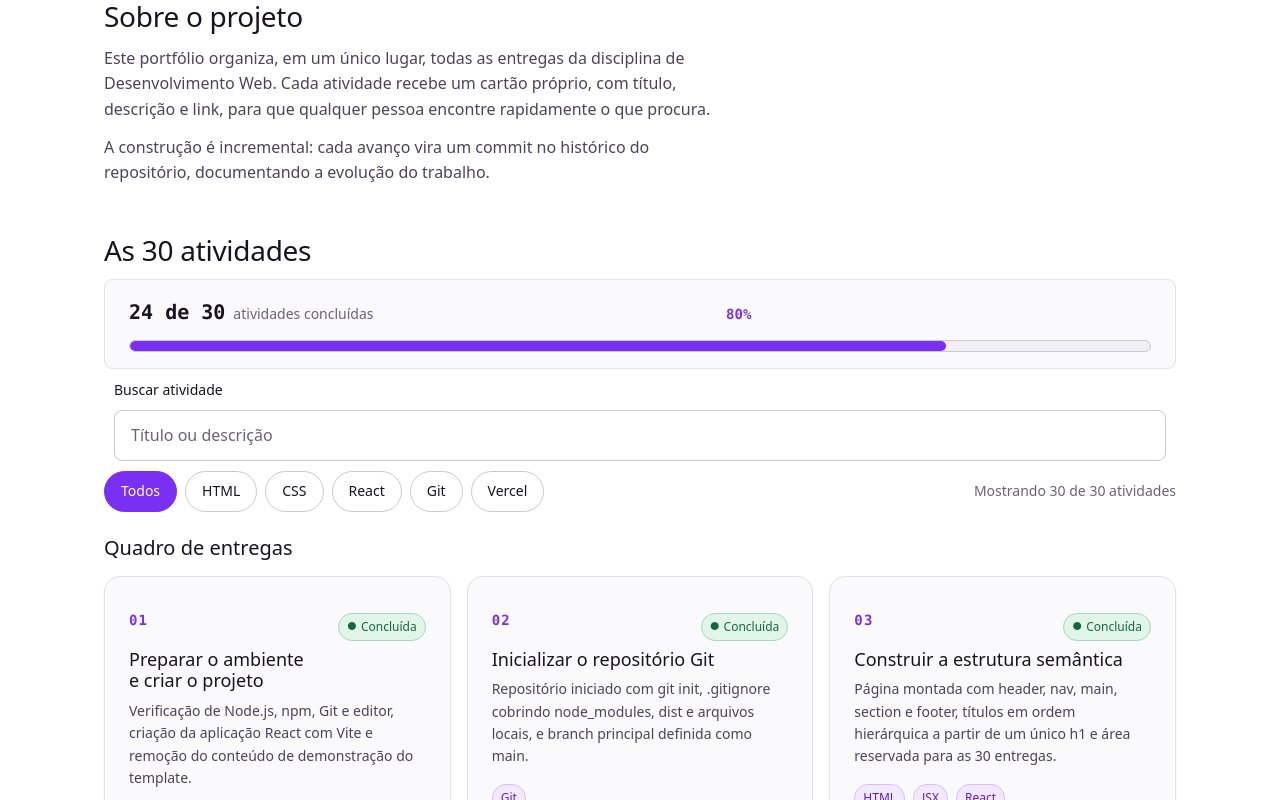
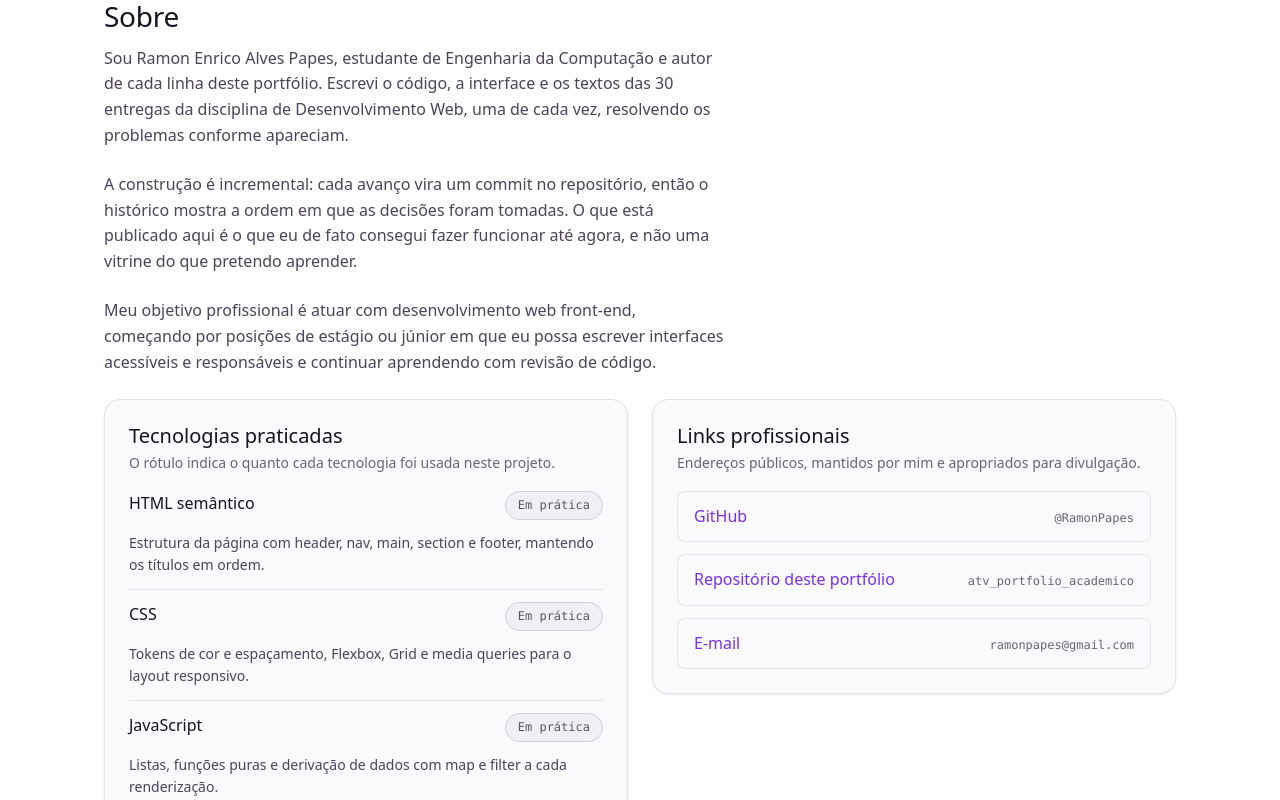
Before and after one commit to RamonPapes/atv_portfolio_academico, a React (Vite) app: page / in a window 1280 px wide. Shown: the part 580-1380 px from the top of the page. Built offline with nearby package versions, Linux system fonts and the light colour scheme.

Commit message:
Adiciona Componente e Seção sobre

```diff
--- a/src/App.jsx
+++ b/src/App.jsx
@@ -7,6 +7,7 @@ import FormularioContato from './components/FormularioContato.jsx'
 import ModalAtividade from './components/ModalAtividade.jsx'
 import ProgressoAtividades from './components/ProgressoAtividades.jsx'
 import Rodape from './components/Rodape.jsx'
+import Sobre from './components/Sobre.jsx'
 import { useTema } from './hooks/useTema.js'
 import {
   atividades,
@@ -126,19 +127,10 @@ function App() {
           </div>
         </section>
 
-        <section id="sobre" aria-labelledby="titulo-sobre">
-          <h2 id="titulo-sobre">Sobre o projeto</h2>
-          <p>
-            Este portfólio organiza, em um único lugar, todas as entregas da
-            disciplina de Desenvolvimento Web. Cada atividade recebe um cartão
-            próprio, com título, descrição e link, para que qualquer pessoa
-            encontre rapidamente o que procura.
-          </p>
-          <p>
-            A construção é incremental: cada avanço vira um commit no histórico
-            do repositório, documentando a evolução do trabalho.
-          </p>
-        </section>
+        <Sobre
+          autor="Ramon Enrico Alves Papes"
+          curso="Engenharia da Computação"
+        />
 
         <section id="atividades" aria-labelledby="titulo-atividades">
           <h2 id="titulo-atividades">As 30 atividades</h2>
--- /dev/null
+++ b/src/components/Sobre.css
@@ -0,0 +1,134 @@
+.sobre__texto {
+  display: flex;
+  flex-direction: column;
+  gap: var(--espaco-3);
+}
+
+.sobre__blocos {
+  display: grid;
+  grid-template-columns: repeat(auto-fit, minmax(min(18rem, 100%), 1fr));
+  align-items: start;
+  gap: var(--espaco-5);
+  margin-top: var(--espaco-5);
+}
+
+.sobre__bloco {
+  min-width: 0;
+  padding: var(--espaco-5);
+  border: 1px solid var(--cor-borda);
+  border-radius: var(--raio-lg);
+  background: var(--cor-superficie);
+  box-shadow: var(--sombra-sm);
+}
+
+.sobre__subtitulo {
+  margin-bottom: var(--espaco-1);
+}
+
+.sobre__nota {
+  max-width: none;
+  font-size: var(--texto-sm);
+  color: var(--cor-texto-suave);
+}
+
+/* ---- Tecnologias ---------------------------------------------------------- */
+.sobre__tecnologias {
+  display: flex;
+  flex-direction: column;
+  gap: var(--espaco-3);
+  margin: var(--espaco-4) 0 0;
+  padding: 0;
+  list-style: none;
+}
+
+.sobre__tecnologia {
+  padding-top: var(--espaco-3);
+  border-top: 1px solid var(--cor-borda);
+}
+
+.sobre__tecnologia:first-child {
+  padding-top: 0;
+  border-top: 0;
+}
+
+.sobre__tecnologia-topo {
+  display: flex;
+  flex-wrap: wrap;
+  justify-content: space-between;
+  align-items: baseline;
+  gap: var(--espaco-2);
+  max-width: none;
+}
+
+.sobre__tecnologia-nome {
+  font-weight: var(--peso-medio);
+  color: var(--cor-texto-forte);
+}
+
+.sobre__nivel {
+  padding: var(--espaco-1) var(--espaco-3);
+  border: 1px solid var(--cor-neutro-borda);
+  border-radius: var(--raio-completo);
+  background: var(--cor-neutro-suave);
+  font-family: var(--fonte-mono);
+  font-size: var(--texto-xs);
+  color: var(--cor-neutro);
+  white-space: nowrap;
+}
+
+.sobre__tecnologia-detalhe {
+  max-width: none;
+  margin-top: var(--espaco-1);
+  overflow-wrap: anywhere;
+  font-size: var(--texto-sm);
+  color: var(--cor-texto);
+}
+
+/* ---- Links ---------------------------------------------------------------- */
+.sobre__links {
+  display: flex;
+  flex-direction: column;
+  gap: var(--espaco-3);
+  margin: var(--espaco-4) 0 0;
+  padding: 0;
+  list-style: none;
+}
+
+.sobre__link {
+  display: flex;
+  flex-wrap: wrap;
+  justify-content: space-between;
+  align-items: baseline;
+  gap: var(--espaco-1) var(--espaco-3);
+  padding: var(--espaco-3) var(--espaco-4);
+  border: 1px solid var(--cor-borda);
+  border-radius: var(--raio-md);
+  text-decoration: none;
+  transition:
+    border-color var(--transicao),
+    background var(--transicao);
+}
+
+.sobre__link:hover,
+.sobre__link:focus-visible {
+  border-color: var(--cor-marca-borda);
+  background: var(--cor-marca-suave);
+}
+
+.sobre__link-rotulo {
+  font-weight: var(--peso-medio);
+}
+
+.sobre__link-detalhe {
+  overflow-wrap: anywhere;
+  font-family: var(--fonte-mono);
+  font-size: var(--texto-xs);
+  color: var(--cor-texto-suave);
+}
+
+@media (max-width: 30rem) {
+  .sobre__bloco {
+    padding: var(--espaco-4);
+    border-radius: var(--raio-md);
+  }
+}
--- /dev/null
+++ b/src/components/Sobre.jsx
@@ -0,0 +1,156 @@
+import { REPOSITORIO } from '../data/atividades.js'
+import './Sobre.css'
+
+/**
+ * As tecnologias trazem o estágio real de uso dentro do portfólio, para que a
+ * seção descreva prática e não domínio.
+ */
+const TECNOLOGIAS = [
+  {
+    nome: 'HTML semântico',
+    nivel: 'Em prática',
+    detalhe:
+      'Estrutura da página com header, nav, main, section e footer, mantendo os títulos em ordem.',
+  },
+  {
+    nome: 'CSS',
+    nivel: 'Em prática',
+    detalhe:
+      'Tokens de cor e espaçamento, Flexbox, Grid e media queries para o layout responsivo.',
+  },
+  {
+    nome: 'JavaScript',
+    nivel: 'Em prática',
+    detalhe:
+      'Listas, funções puras e derivação de dados com map e filter a cada renderização.',
+  },
+  {
+    nome: 'React',
+    nivel: 'Em estudo',
+    detalhe:
+      'Componentes, props, useState e useEffect no que cada entrega exigiu até aqui.',
+  },
+  {
+    nome: 'Acessibilidade',
+    nivel: 'Em estudo',
+    detalhe:
+      'Foco visível, rótulos associados e uso por teclado, ainda com apoio de listas de verificação.',
+  },
+  {
+    nome: 'Git e GitHub',
+    nivel: 'Em prática',
+    detalhe:
+      'Commits pequenos e descritivos na branch main, com o histórico aberto para consulta.',
+  },
+  {
+    nome: 'Vite',
+    nivel: 'Primeiros passos',
+    detalhe:
+      'Servidor de desenvolvimento e build de produção, sem configuração além do padrão.',
+  },
+  {
+    nome: 'Vercel',
+    nivel: 'Primeiros passos',
+    detalhe: 'Publicação prevista para a última atividade do portfólio.',
+  },
+]
+
+/** Só entram aqui endereços públicos, que já podem ser divulgados. */
+const LINKS = [
+  {
+    href: 'https://github.com/RamonPapes',
+    rotulo: 'GitHub',
+    detalhe: '@RamonPapes',
+  },
+  {
+    href: REPOSITORIO,
+    rotulo: 'Repositório deste portfólio',
+    detalhe: 'atv_portfolio_academico',
+  },
+  {
+    href: 'mailto:ramonpapes@gmail.com',
+    rotulo: 'E-mail',
+    detalhe: 'ramonpapes@gmail.com',
+  },
+]
+
+/**
+ * @param {string} autor
+ * @param {string} curso
+ */
+function Sobre({ autor, curso }) {
+  return (
+    <section id="sobre" className="sobre" aria-labelledby="titulo-sobre">
+      <h2 id="titulo-sobre">Sobre</h2>
+
+      <div className="sobre__texto">
+        <p>
+          Sou {autor}, estudante de {curso} e autor de cada linha deste
+          portfólio. Escrevi o código, a interface e os textos das 30 entregas
+          da disciplina de Desenvolvimento Web, uma de cada vez, resolvendo os
+          problemas conforme apareciam.
+        </p>
+        <p>
+          A construção é incremental: cada avanço vira um commit no repositório,
+          então o histórico mostra a ordem em que as decisões foram tomadas. O
+          que está publicado aqui é o que eu de fato consegui fazer funcionar
+          até agora, e não uma vitrine do que pretendo aprender.
+        </p>
+        <p>
+          Meu objetivo profissional é atuar com desenvolvimento web front-end,
+          começando por posições de estágio ou júnior em que eu possa escrever
+          interfaces acessíveis e responsáveis e continuar aprendendo com
+          revisão de código.
+        </p>
+      </div>
+
+      <div className="sobre__blocos">
+        <div className="sobre__bloco">
+          <h3 className="sobre__subtitulo" id="sobre-tecnologias">
+            Tecnologias praticadas
+          </h3>
+          <p className="sobre__nota">
+            O rótulo indica o quanto cada tecnologia foi usada neste projeto.
+          </p>
+
+          <ul className="sobre__tecnologias" aria-labelledby="sobre-tecnologias">
+            {TECNOLOGIAS.map(({ nome, nivel, detalhe }) => (
+              <li className="sobre__tecnologia" key={nome}>
+                <p className="sobre__tecnologia-topo">
+                  <strong className="sobre__tecnologia-nome">{nome}</strong>
+                  <span className="sobre__nivel">
+                    <span className="sr-only">Nível de prática: </span>
+                    {nivel}
+                  </span>
+                </p>
+                <p className="sobre__tecnologia-detalhe">{detalhe}</p>
+              </li>
+            ))}
+          </ul>
+        </div>
+
+        <div className="sobre__bloco">
+          <h3 className="sobre__subtitulo" id="sobre-links">
+            Links profissionais
+          </h3>
+          <p className="sobre__nota">
+            Endereços públicos, mantidos por mim e apropriados para divulgação.
+          </p>
+
+          <ul className="sobre__links" aria-labelledby="sobre-links">
+            {LINKS.map(({ href, rotulo, detalhe }) => (
+              <li key={href}>
+                <a className="sobre__link" href={href} rel="noreferrer">
+                  <span className="sobre__link-rotulo">{rotulo}</span>
+                  <span className="sobre__link-detalhe">{detalhe}</span>
+                </a>
+              </li>
+            ))}
+          </ul>
+        </div>
+      </div>
+    </section>
+  )
+}
+
+export default Sobre
--- a/src/data/atividades.js
+++ b/src/data/atividades.js
@@ -308,9 +308,9 @@ export const atividades = [
     descricao:
       'Componente Sobre com texto autoral, tecnologias praticadas sem exagerar o nível de domínio e links profissionais apropriados para publicação.',
     detalhes:
-      'Ainda não iniciada. Componente Sobre com texto autoral, lista de tecnologias praticadas e links profissionais.',
+      'Sobre.jsx traz o texto autoral e o objetivo profissional, uma lista de tecnologias em que cada item declara o estágio real de uso no projeto, e apenas links públicos: perfil no GitHub, repositório e e-mail.',
     tecnologia: ['React', 'HTML'],
-    status: STATUS.PLANEJADA,
+    status: STATUS.CONCLUIDA,
     link: null,
   },
   {
```
